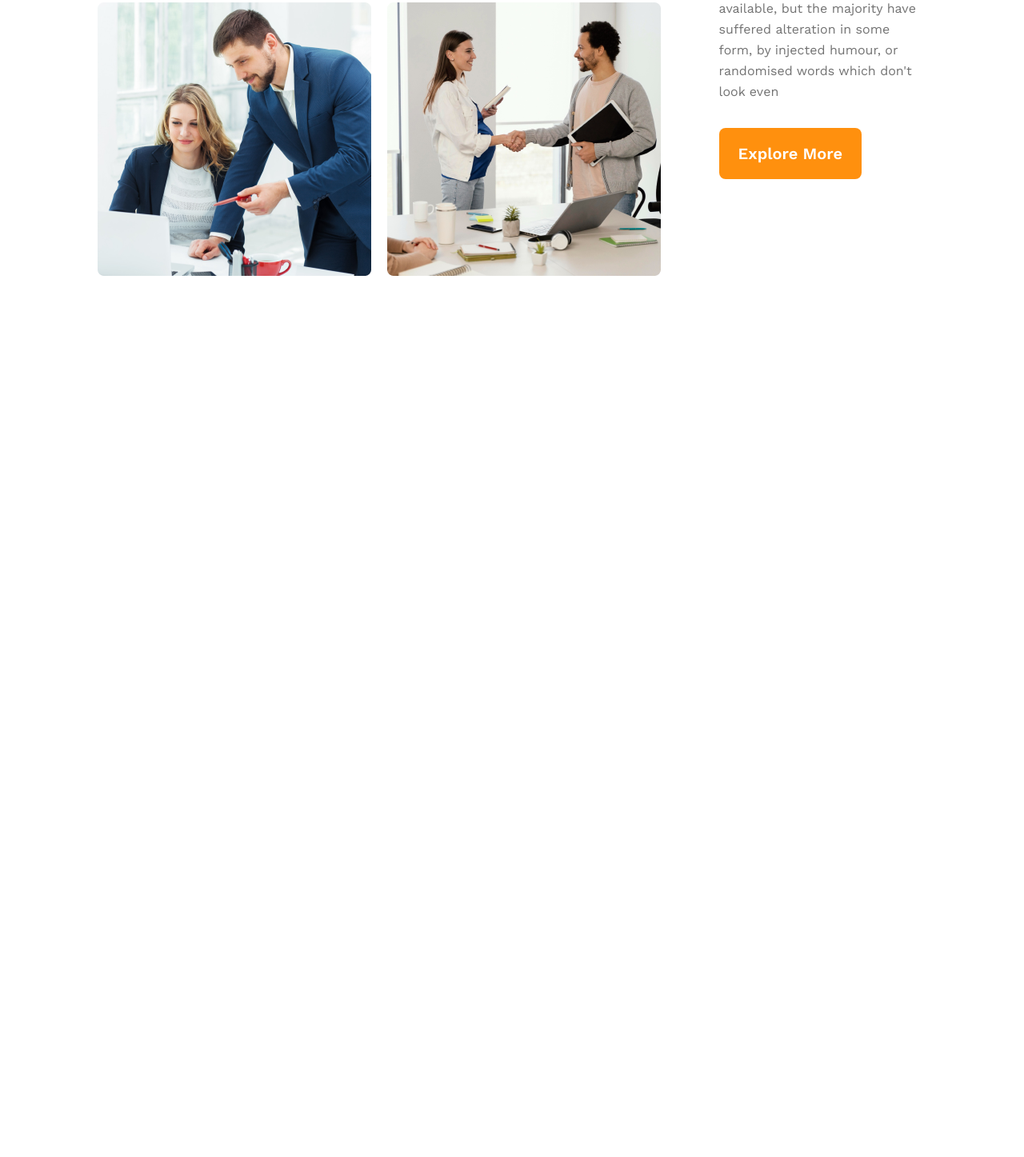
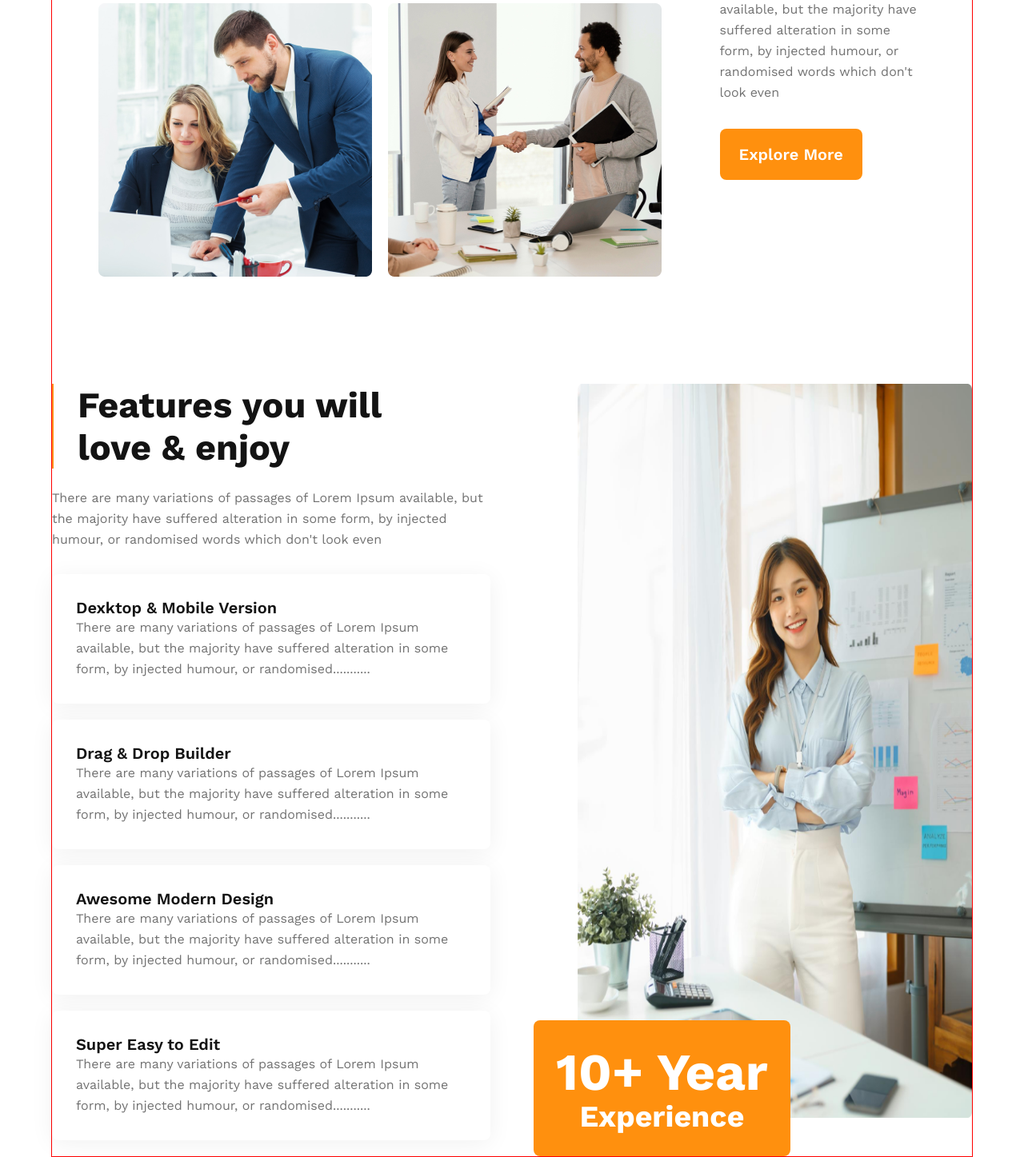
Before and after one commit to ahmadtnvir/G3_Architects, a plain HTML site: page index.html in a window 1280 px wide. Shown: the part 1647-3094 px from the top of the page at 80% size. Before the commit the page ends 2126 px from the top, so only its background shows below. Drawn offline with nearby package versions, Linux system fonts and the light colour scheme.

Commit message:
The list of feature section is complete and responsive it for small, medium and large device.

```diff
--- a/index.html
+++ b/index.html
@@ -45,7 +45,7 @@
         </div>
       </section>
     </header>
-    <main class="main_section">
+    <main style="border: 1px solid red" class="main_section">
       <section class="feature_section">
         <div class="img_container">
           <div><img src="./images/team1.png" alt="" /></div>
@@ -67,6 +67,56 @@
           <button>Explore More</button>
         </div>
       </section>
+      <section class="list_of_feature_section">
+        <div class="list_left">
+          <div class="list_left_heading">
+            <h3>Features you will <br />love & enjoy</h3>
+            <p>
+              There are many variations of passages of Lorem Ipsum available,
+              but the majority have suffered alteration in some form, by
+              injected humour, or randomised words which don't look even
+            </p>
+          </div>
+          <div class="list_card">
+            <span>Dexktop & Mobile Version</span>
+            <p>
+              There are many variations of passages of Lorem Ipsum available,
+              but the majority have suffered alteration in some form, by
+              injected humour, or randomised...........
+            </p>
+          </div>
+          <div class="list_card">
+            <span>Drag & Drop Builder</span>
+            <p>
+              There are many variations of passages of Lorem Ipsum available,
+              but the majority have suffered alteration in some form, by
+              injected humour, or randomised...........
+            </p>
+          </div>
+          <div class="list_card">
+            <span>Awesome Modern Design</span>
+            <p>
+              There are many variations of passages of Lorem Ipsum available,
+              but the majority have suffered alteration in some form, by
+              injected humour, or randomised...........
+            </p>
+          </div>
+          <div class="list_card">
+            <span>Super Easy to Edit</span>
+            <p>
+              There are many variations of passages of Lorem Ipsum available,
+              but the majority have suffered alteration in some form, by
+              injected humour, or randomised...........
+            </p>
+          </div>
+        </div>
+        <div style="position: relative" class="list_right">
+          <img src="./images/architect.png" alt="" />
+          <div style="position: absolute" class="experience">
+            <h2><span>10+ Year</span><br />Experience</h2>
+          </div>
+        </div>
+      </section>
     </main>
   </body>
 </html>
--- a/styles/style.css
+++ b/styles/style.css
@@ -41,7 +41,6 @@ button {
   justify-content: space-between;
   align-items: center;
   margin-bottom: 116px;
-  /* padding: 0 20px; */
 }
 
 .navbar > div > h3 {
@@ -99,9 +98,11 @@ button {
   width: 90%;
   margin: 0 auto;
   display: flex;
+  flex-direction: column;
   justify-content: center;
-  /* align-items: center; */
+  align-items: center;
 }
+/* ------------- Feature */
 .feature_section {
   width: 90%;
   display: flex;
@@ -151,6 +152,76 @@ button {
   margin-bottom: 32px;
 }
 
+/* ------------------ List_of_feature_section */
+.list_of_feature_section {
+  display: flex;
+  justify-content: center;
+  gap: 54px;
+}
+
+.list_left,
+.list_right {
+  flex: 1;
+}
+
+.list_left_heading {
+  margin-bottom: 30px;
+}
+
+.list_left_heading > h3 {
+  color: #131313;
+  font-size: 45px;
+  font-weight: 700;
+  border-left: 2px solid #ff900e;
+  padding-left: 30px;
+  margin-bottom: 24px;
+}
+
+.list_card {
+  padding: 30px;
+  background-color: #ffffff;
+  border-radius: 8px;
+  box-shadow: 0px 4px 30px 0px rgba(0, 0, 0, 0.06);
+  margin-bottom: 20px;
+}
+
+.list_card > span {
+  color: #131313;
+  font-size: 20px;
+  font-weight: 600;
+  margin-bottom: 10px;
+}
+
+.list_right {
+  display: flex;
+  flex-direction: column;
+  align-items: end;
+}
+
+.list_right > img {
+  width: 90%;
+  height: 95%;
+}
+
+.experience {
+  background-color: #ff900e;
+  color: #ffffff;
+  font-size: 25px;
+  font-weight: 500;
+  line-height: 40px;
+  text-align: center;
+  padding: 30px 28px;
+  border-radius: 8px;
+  bottom: 0;
+  left: 0;
+}
+
+.experience > h2 > span {
+  font-size: 65px;
+  font-weight: 700;
+  line-height: 70px;
+}
+
 /* !----------------------------------------------- SMALL -------------------------------- */
 @media screen and (max-width: 576px) {
   button {
@@ -191,10 +262,44 @@ button {
     grid-template-columns: repeat(1, 1fr);
     gap: 20px;
   }
+
+  .img_container > div > img {
+    width: 100%;
+  }
+
   .first,
   .second,
   .third {
     font-size: 23px;
+  }
+
+  /* --------------------- List_of_feature_section */
+  .list_of_feature_section {
+    flex-direction: column-reverse;
+    align-items: center;
+  }
+
+  .list_left_heading > h3 {
+    font-size: 32px;
+  }
+
+  .list_right {
+    align-items: center;
+  }
+
+  .list_right > img {
+    width: 100%;
+  }
+
+  .experience {
+    font-size: 20px;
+    line-height: 20px;
+    padding: 15px 14px;
+  }
+
+  .experience > h2 > span {
+    font-size: 40px;
+    line-height: 50px;
   }
 }
 /* !----------------------------------------------- Medium -------------------------------- */
@@ -226,17 +331,49 @@ button {
   /* --------------- Feature */
   .feature_section {
     flex-direction: column;
-    /* margin-bottom: 100px; */
   }
 
   .img_container {
     grid-template-columns: repeat(1, 1fr);
-    /* gap: 20px; */
   }
+
+  .img_container > div > img {
+    width: 100%;
+  }
+
   .first,
   .second,
   .third {
     font-size: 30px;
+  }
+
+  /* --------------------- List_of_feature_section */
+  .list_of_feature_section {
+    flex-direction: column-reverse;
+    align-items: center;
+  }
+
+  .list_left_heading > h3 {
+    font-size: 32px;
+  }
+
+  .list_right {
+    align-items: center;
+  }
+
+  .list_right > img {
+    width: 100%;
+  }
+
+  .experience {
+    font-size: 20px;
+    line-height: 20px;
+    padding: 15px 14px;
+  }
+
+  .experience > h2 > span {
+    font-size: 40px;
+    line-height: 50px;
   }
 }
 /* !----------------------------------------------- Large -------------------------------- */
@@ -274,11 +411,44 @@ button {
 
   .img_container {
     grid-template-columns: repeat(2, 1fr);
-    /* gap: 20px; */
   }
+
+  .img_container > div > img {
+    width: 100%;
+  }
+
   .first,
   .second,
   .third {
     font-size: 36px;
   }
+
+  /* --------------------- List_of_feature_section */
+  .list_of_feature_section {
+    flex-direction: column-reverse;
+    align-items: center;
+  }
+
+  .list_left_heading > h3 {
+    font-size: 32px;
+  }
+
+  .list_right {
+    align-items: center;
+  }
+
+  .list_right > img {
+    width: 100%;
+  }
+
+  .experience {
+    font-size: 20px;
+    line-height: 20px;
+    padding: 15px 14px;
+  }
+
+  .experience > h2 > span {
+    font-size: 40px;
+    line-height: 50px;
+  }
 }
```
